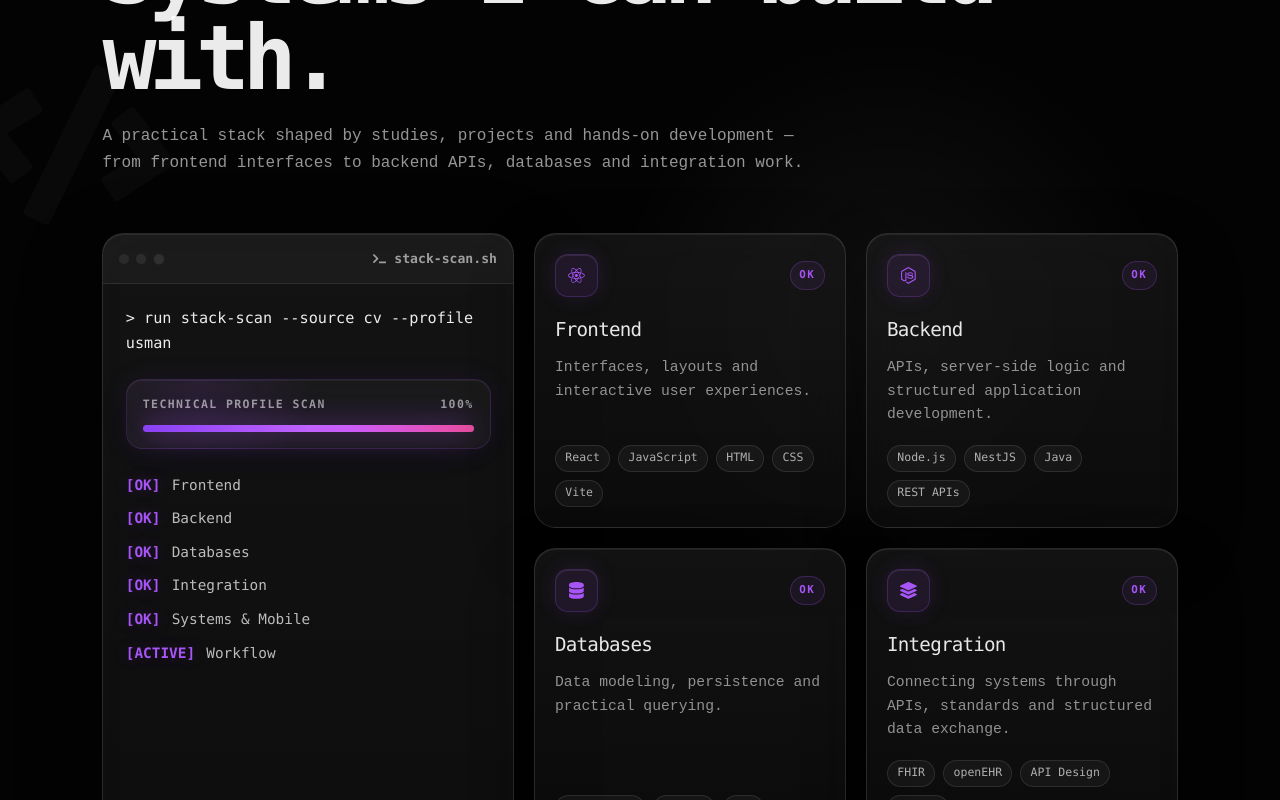
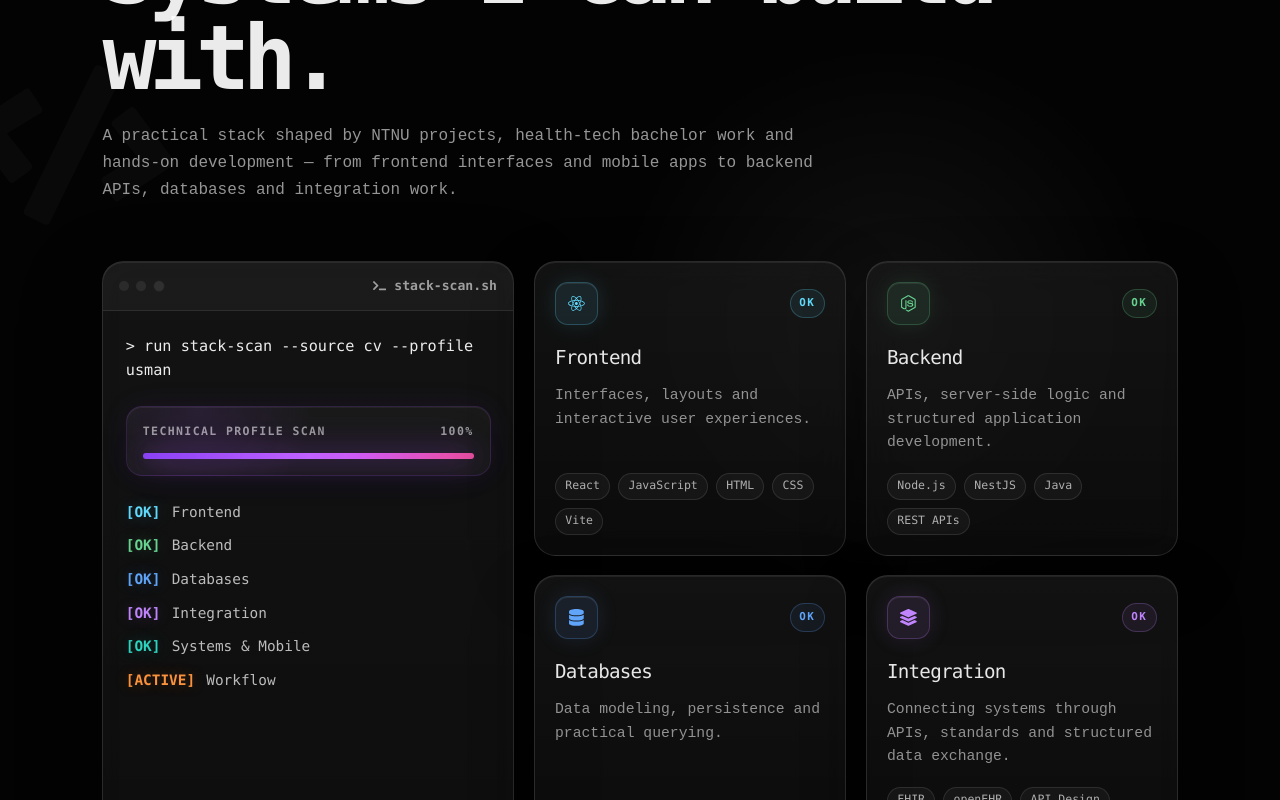
Before and after one commit to usman-ghafoorzai/usman-portfolio, a React (Vite) app: page / in a window 1280 px wide. Shown: the part 2000-2800 px from the top of the page. Built offline with nearby package versions, Linux system fonts and the light colour scheme.

Commit message:
update intro text, add accent color styles to motion elements

```diff
--- a/src/components/TechStack/TechStack.jsx
+++ b/src/components/TechStack/TechStack.jsx
@@ -162,8 +162,9 @@
                 <span className="tech-kicker">Tech stack</span>
                 <h2 className="tech-title">Systems I can build with.</h2>
                 <p className="tech-intro">
-                    A practical stack shaped by studies, projects and hands-on development —
-                    from frontend interfaces to backend APIs, databases and integration work.
+                    A practical stack shaped by NTNU projects, health-tech bachelor work and
+                    hands-on development — from frontend interfaces and mobile apps to backend
+                    APIs, databases and integration work.
                 </p>
             </motion.div>
 
@@ -220,6 +221,7 @@
                                 <motion.div
                                     key={group.title}
                                     className="tech-scan-row"
+                                    style={{ "--tech-accent-rgb": group.accentRgb }}
                                     initial={{ opacity: 0, x: -12 }}
                                     animate={
                                         scanComplete
@@ -256,6 +258,7 @@
                             <motion.article
                                 key={group.title}
                                 className="tech-card"
+                                style={{ "--tech-accent-rgb": group.accentRgb }}
                                 custom={index}
                                 variants={cardVariants}
                                 initial="hidden"
```
